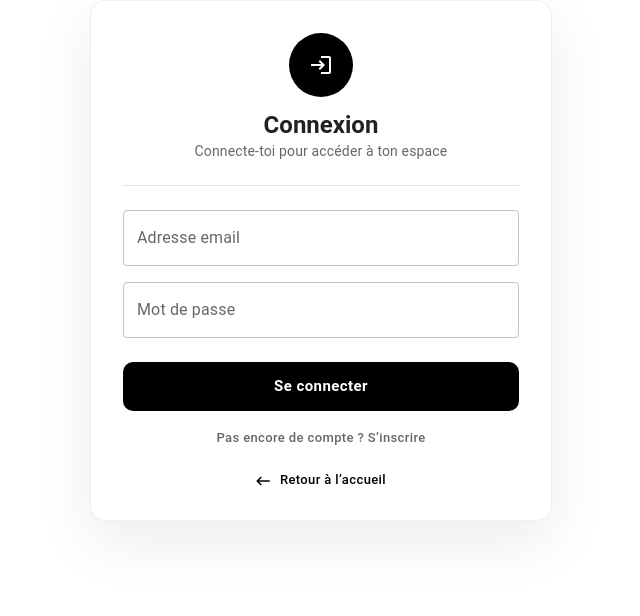
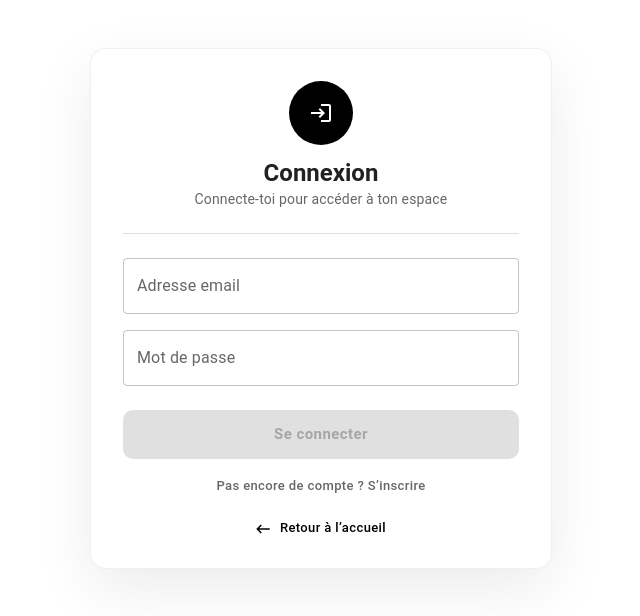
Before and after one commit to CanseFr/Link-Tree, a React (Vite) app in the folder front/: page /login in a window 1280 px wide. Shown: the top 616 px of the page, without its empty margins (319-959 px from the left). Built offline with nearby package versions, Linux system fonts and the light colour scheme.

Commit message:
:recycle: Upgrade login with alert

```diff
--- a/front/src/components/home/home.tsx
+++ b/front/src/components/home/home.tsx
@@ -135,11 +135,6 @@ export const Home = () => {
                       backdropFilter: "blur(8px)",
                       border: "1px solid rgba(255,255,255,0.08)",
                       boxShadow: "0 20px 60px rgba(0,0,0,0.35)",
-                    //   transition: "transform 0.3s ease, box-shadow 0.3s ease",
-                    //   "&:hover": {
-                    //     transform: "translateY(-8px)",
-                    //     boxShadow: "0 30px 80px rgba(0,0,0,0.45)",
-                    //   },
                     }}
                 >
                   <CardMedia
--- a/front/src/components/login/login.tsx
+++ b/front/src/components/login/login.tsx
@@ -1,4 +1,4 @@
-import {Avatar, Box, Button, Card, CardContent, Divider, Stack, TextField, Typography,} from "@mui/material";
+import {Alert, Avatar, Box, Button, Card, CardContent, Divider, Stack, TextField, Typography,} from "@mui/material";
 import {useNavigate} from "react-router-dom";
 import LoginIcon from "@mui/icons-material/Login";
 import KeyboardBackspaceIcon from "@mui/icons-material/KeyboardBackspace";
@@ -11,6 +11,7 @@ import {initLoginObject} from "./const.ts";
 
 export const Login = () => {
     const [loginObject, setLoginObject] = useState<LoginObject>(initLoginObject);
+    const [alert, setAlert] = useState(false);
 
     const nav = useNavigate();
     const dispatch = useDispatch();
@@ -21,7 +22,9 @@ export const Login = () => {
                 setLoginObject((prev) => ({...prev, [field]: e.target.value}));
             };
 
+
     const handleLogin = () => {
+        setAlert(false)
         login(loginObject)
             .then((data) => {
                 dispatch(setRoleOnLogin(data.accessToken));
@@ -31,11 +34,12 @@ export const Login = () => {
             .catch((error) => {
                 console.log("Alert login");
                 console.error(error);
+                setAlert(true);
             });
     };
 
     return (
-        <Box sx={{display: "flex", alignItems: "center", justifyContent: "center", px: 2}}>
+        <Box sx={{display: "flex", alignItems: "center", justifyContent: "center", px: 2,py: 6}}>
             <Card
                 sx={{
                     width: "100%",
@@ -45,6 +49,7 @@ export const Login = () => {
                     border: "1px solid rgba(0,0,0,0.06)",
                 }}
             >
+                {alert &&  <Alert color="error">Un probleme est apparu lors de la connection</Alert>}
                 <CardContent sx={{p: 4}}>
                     <Stack spacing={3}>
                         <Stack alignItems="center" spacing={1.5}>
@@ -89,6 +94,8 @@ export const Login = () => {
                                 variant="contained"
                                 size="large"
                                 onClick={handleLogin}
+                                disabled={!loginObject.email || !loginObject.password}
+
                                 sx={{
                                     bgcolor: "black",
                                     color: "white",
--- a/front/src/components/register/register.tsx
+++ b/front/src/components/register/register.tsx
@@ -30,7 +30,7 @@ export const Register = () => {
     };
 
     return (
-        <Box sx={{display: "flex", alignItems: "center", justifyContent: "center", px: 2, py: 6,}}>
+        <Box sx={{display: "flex", alignItems: "center", justifyContent: "center", px: 2, py: 6}}>
             <Card elevation={0} sx={{
                 maxWidth: 520,
                 borderRadius: 4,
```
